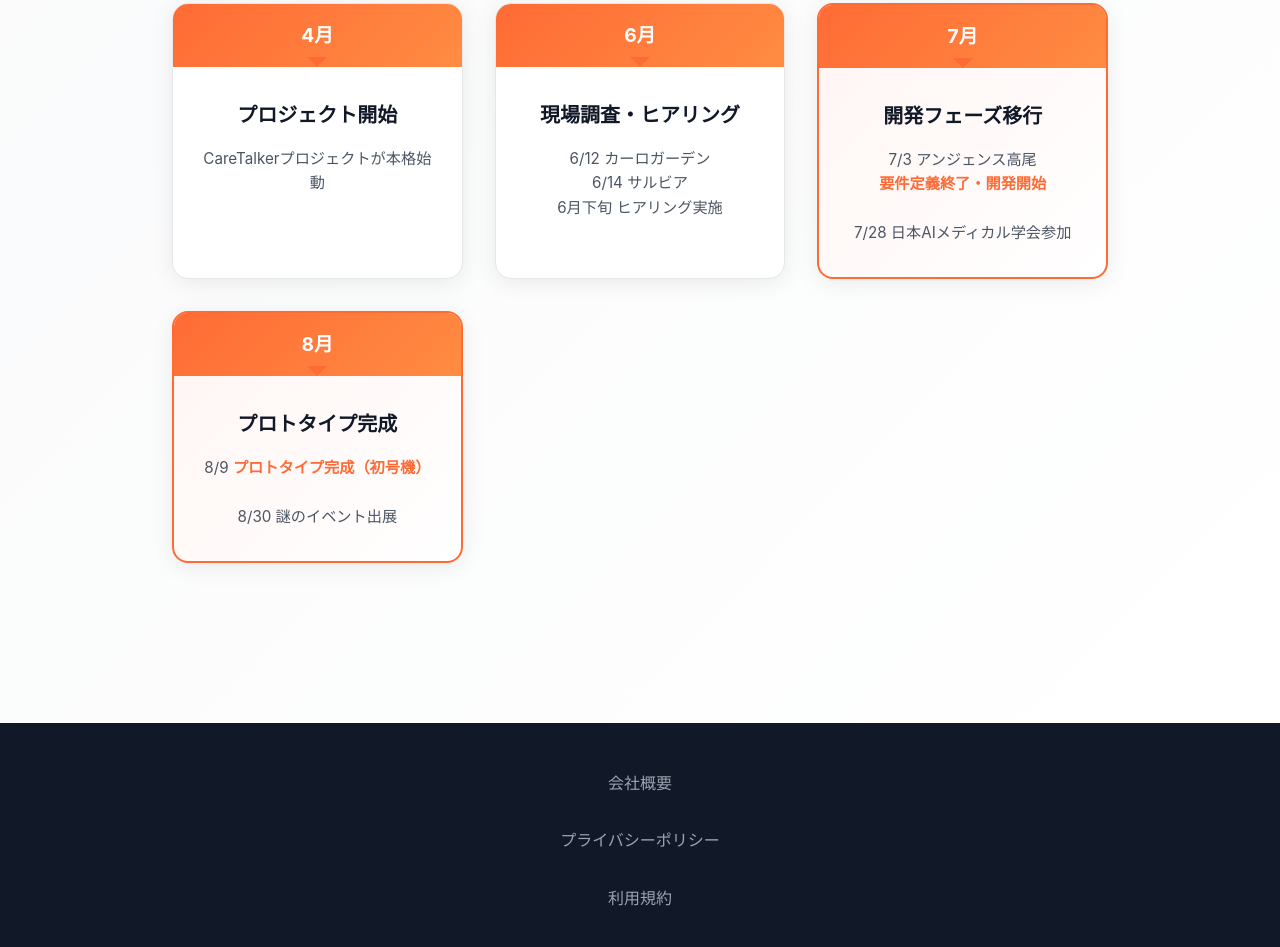
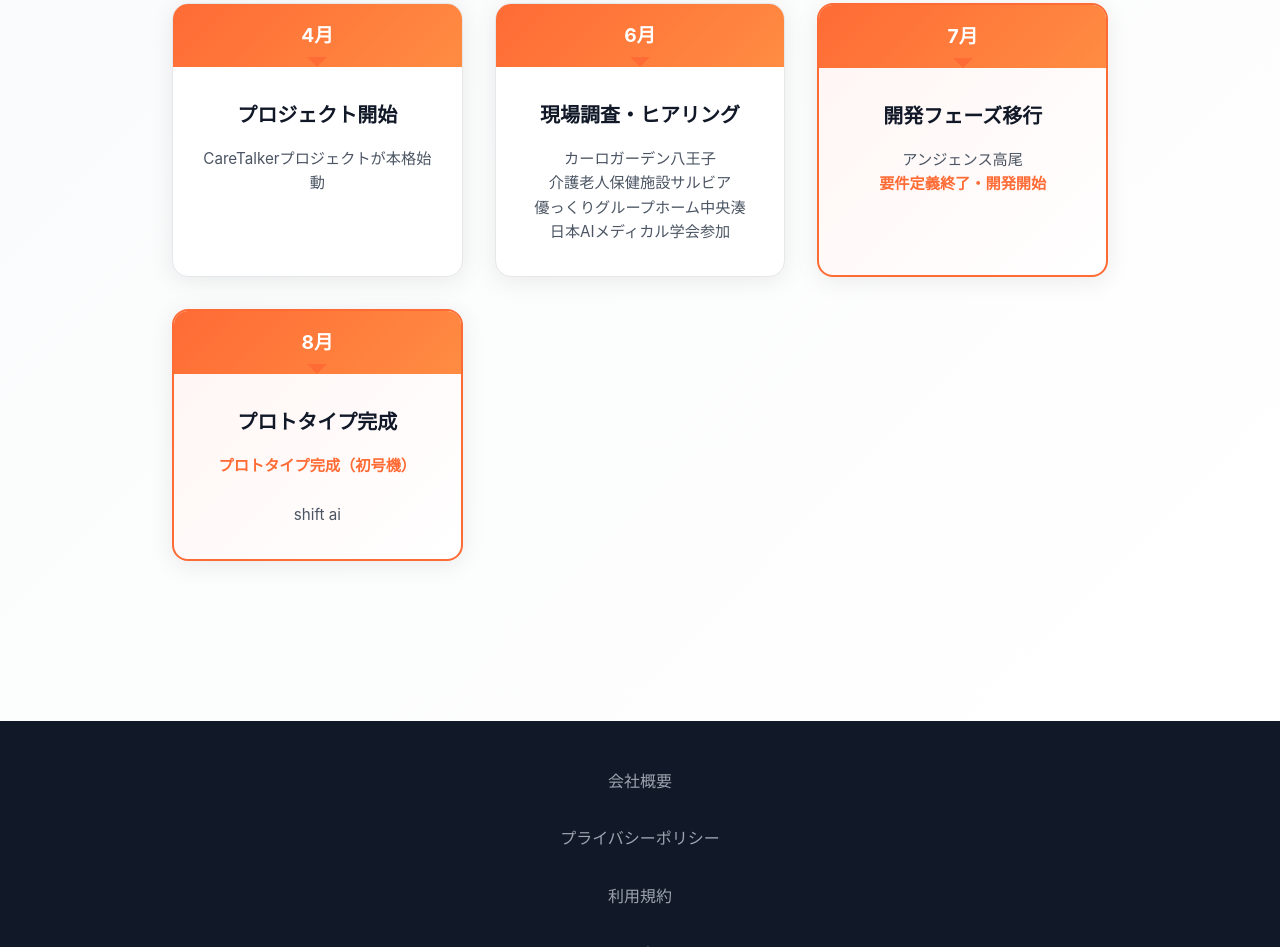
Before and after one commit to caretalker/website, a plain HTML site: page team.html in a window 1280 px wide. Shown: the part 3116-4063 px from the top of the page. Drawn offline with Linux system fonts and the light colour scheme.

Commit message:
Update team.html

```diff
--- a/team.html
+++ b/team.html
@@ -692,9 +692,10 @@
                 <div class="activity-month">6月</div>
                 <div class="activity-content">
                     <h3>現場調査・ヒアリング</h3>
-                    <p>6/12 カーロガーデン<br>
-                    6/14 サルビア<br>
-                    6月下旬 ヒアリング実施</p>
+                    <p>カーロガーデン八王子<br>
+                    介護老人保健施設サルビア<br>
+                    優っくりグループホーム中央湊<br>
+                    日本AIメディカル学会参加</p>
                 </div>
             </div>
 
@@ -702,9 +703,9 @@
                 <div class="activity-month">7月</div>
                 <div class="activity-content">
                     <h3>開発フェーズ移行</h3>
-                    <p>7/3 アンジェンス高尾<br>
+                    <p>アンジェンス高尾<br>
                     <strong>要件定義終了・開発開始</strong><br><br>
-                    7/28 日本AIメディカル学会参加</p>
+
                 </div>
             </div>
 
@@ -712,8 +713,8 @@
                 <div class="activity-month">8月</div>
                 <div class="activity-content">
                     <h3>プロトタイプ完成</h3>
-                    <p>8/9 <strong>プロトタイプ完成（初号機）</strong><br><br>
-                    8/30 謎のイベント出展</p>
+                    <p><strong>プロトタイプ完成（初号機）</strong><br><br>
+                    shift ai</p>
                 </div>
             </div>
         </div>
```
